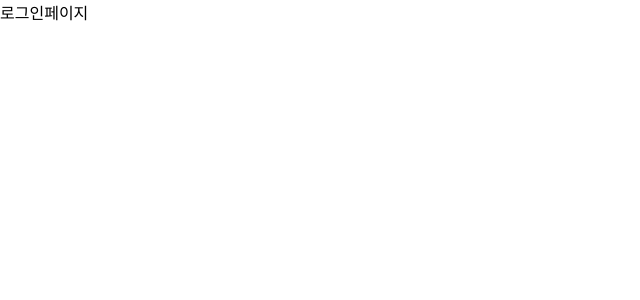
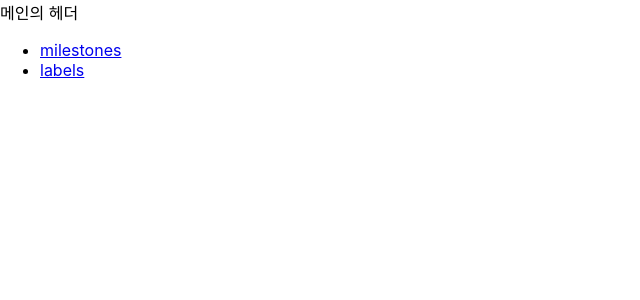
Before and after one commit to codesquad-members-2021/issue-tracker, a React (Create React App) app in the folder frontend/: page / in a window 1280 px wide. Shown: the top 300 px of the page, without its empty margins (0-640 px from the left). Built offline with nearby package versions, Linux system fonts and the light colour scheme.

Commit message:
WIP: sub router 구현중

```diff
--- a/frontend/src/App.jsx
+++ b/frontend/src/App.jsx
@@ -1,18 +1,17 @@
 import { Route, Switch, Link } from "react-router-dom";
 import styled from "styled-components";
 import LoginPage from "./components/pages/LoginPage";
-import LoadingPage from "./components/pages/LoadingPage";
+import LoginLoadingPage from "./components/pages/LoginLoadingPage";
 import MainPage from "./components/pages/MainPage";
-import Milestones from "./components/Milestones/Milestones";
+
 function App() {
 	return (
 		<>
 			{/* <div>레이블/마일스톤</div> */}
 			<Switch>
-				<Route path="/" exact component={LoginPage} />
-				<Route path="/login" component={LoadingPage} />
-				<Route path="/main" component={MainPage} />
-
+				<Route path="/" exact component={MainPage} />
+				<Route path="/login" component={LoginPage} />
+				<Route path="/callback" component={LoginLoadingPage} />
 				<Route
 					render={({ location }) => (
 						<div>
--- a/frontend/src/components/Issues/Issues.jsx
+++ b/frontend/src/components/Issues/Issues.jsx
@@ -1,5 +1,5 @@
 const Issues = () => {
-	return <div></div>;
+	return <div>이슈ㄴ</div>;
 };
 
 export default Issues;
--- a/frontend/src/components/Labels/Labels.jsx
+++ b/frontend/src/components/Labels/Labels.jsx
@@ -1,5 +1,5 @@
 const Labels = () => {
-	return <div></div>;
+	return <div>레이블</div>;
 };
 
 export default Labels;
--- a/frontend/src/components/pages/LoadingPage.jsx
+++ /dev/null
@@ -1,5 +0,0 @@
-const LoadingPage = () => {
-	return <div>로딩</div>;
-};
-
-export default LoadingPage;
--- /dev/null
+++ b/frontend/src/components/pages/LoginLoadingPage.jsx
@@ -0,0 +1,5 @@
+const LoginLoadingPage = () => {
+	return <div>로딩</div>;
+};
+
+export default LoginLoadingPage;
--- a/frontend/src/components/pages/MainPage.jsx
+++ b/frontend/src/components/pages/MainPage.jsx
@@ -1,13 +1,23 @@
 import { Route, Switch, Link } from "react-router-dom";
+import Labels from "../Labels/Labels";
 import Milestones from "../Milestones/Milestones";
-
+//
 const MainPage = () => {
 	return (
 		<>
 			<div>메인의 헤더</div>
-			<Switch>
-				<Route path="/main/milestone" component={Milestones} />
-			</Switch>
+			<ul>
+				<li>
+					<Link to="/milestones">milestones</Link>
+				</li>
+				<li>
+					<Link to="/labels">labels</Link>
+				</li>
+			</ul>
+			{/* <Switch>
+				<Route path="/milestones/" component={Milestones} />
+				<Route path="/labels/" component={Labels} />
+			</Switch> */}
 		</>
 	);
 };
```
